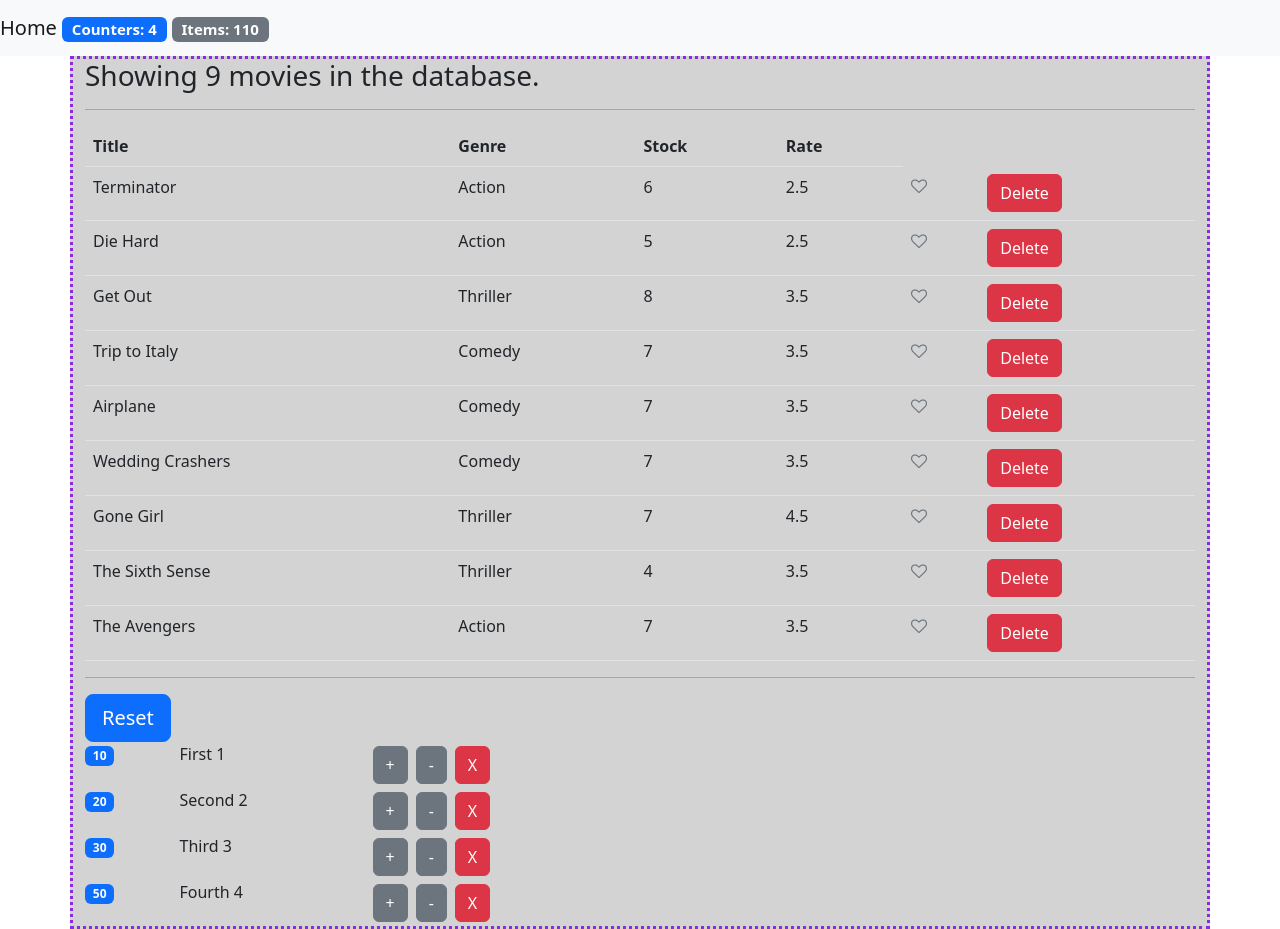
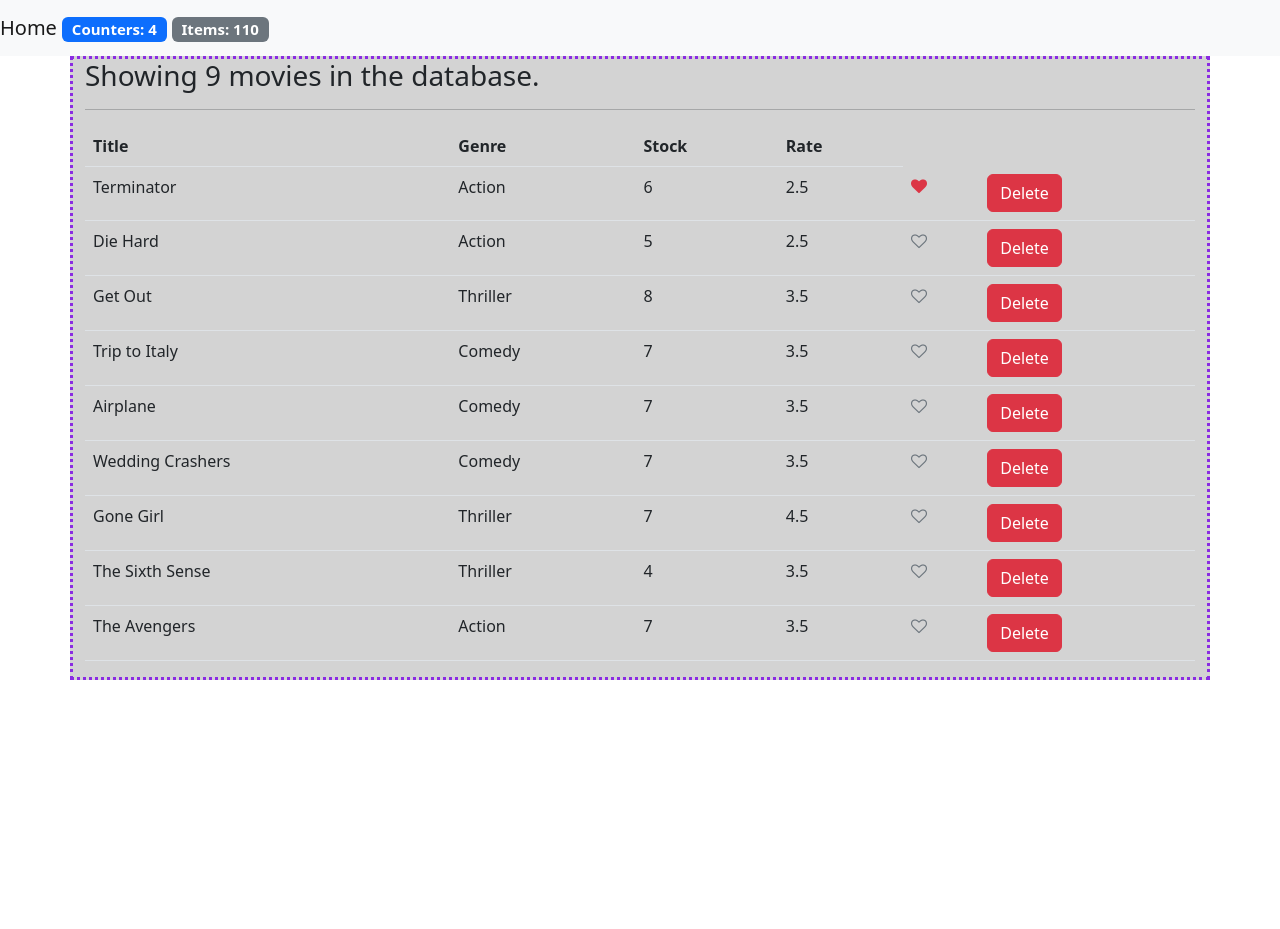
Before and after one commit to JerryHobby/react-playground, a React (Vite) app: page / in a window 1280 px wide. After the commit the page ends 800 px from the top, so only its background shows below. Built offline with nearby package versions, Linux system fonts and the light colour scheme.

Commit message:
finish like component

```diff
--- a/src/App.jsx
+++ b/src/App.jsx
@@ -1,8 +1,8 @@
 import React, { Component } from 'react';
 import NavBar from './components/navbar';
 import Counters from './components/counters';
-import {getGenres} from './services/fakeGenreService';
-import { getMovies, deleteMovie} from './services/fakeMovieService';
+import { getGenres } from './services/fakeGenreService';
+import { getMovies, deleteMovie } from './services/fakeMovieService';
 import Movies from './components/movies';
 import './App.css';
 
@@ -86,8 +86,9 @@ class App extends Component {
             genres={this.state.genres}
             movies={this.state.movies}
             onDelete={this.handleDeleteMovie}
-            onFavorite={this.handleFavorite}
+            onLiked={this.handleLiked}
           />
+          {/*
           <hr></hr>
           <Counters
             counters={counters}
@@ -96,11 +97,11 @@ class App extends Component {
             onIncrement={this.handleIncrement}
             onDecrement={this.handleDecrement}
           />
+          */}
         </main>
       </React.Fragment>
     );
   }
-
 
   handleDeleteMovie = (movie) => {
     const output = JSON.stringify(movie, null, 2);
@@ -109,17 +110,18 @@ class App extends Component {
     console.log(output);
 
     this.setState(this.state.movies);
-    }
+  };
 
+  handleLiked = (movie) => {
+    console.log('toggle liked');
 
-    handleFavorite = (movie) => {
+    const movies = [...this.state.movies];
+    const index = movies.indexOf(movie);
+    //movies[index] = { ...movies[index] };
+    movies[index].liked = !movies[index].liked;
 
-        movie.favorite = !movie.favorite;
-        console.log('mark favorite');
-
-        this.setState(this.state.movies);
-    }
-
+    this.setState({ movies });
+  };
 }
 
 export default App;
--- /dev/null
+++ b/src/components/common/like.jsx
@@ -0,0 +1,22 @@
+import React, { Component } from 'react';
+
+class Like extends Component {
+  render() {
+    if (this.props.liked == true) {
+      var likedClass = 'fa fa-heart text-danger';
+    } else {
+      var likedClass = 'fa fa-heart-o text-muted';
+    }
+
+    return (
+      <i
+        className={likedClass}
+        style={{ cursor: 'pointer' }}
+        aria-hidden="true"
+        onClick={() => this.props.onClick()}
+      ></i>
+    );
+  }
+}
+
+export default Like;
--- a/src/components/movies.jsx
+++ b/src/components/movies.jsx
@@ -1,19 +1,13 @@
-import React, { Component } from "react";
+import React, { Component } from 'react';
+import Like from './common/like';
 
 export default class Movies extends Component {
-
   render() {
-
-        return (
-            <React.Fragment>
-
-                {this.renderMovies()}
-            </React.Fragment>
-        );
+    return <React.Fragment>{this.renderMovies()}</React.Fragment>;
   }
 
   renderMovies() {
-      const { genres, movies, onDelete } = this.props;
+    const { movies, onDelete, onLiked } = this.props;
     //let buttonClasses = this.getButtonClasses();
 
     if (movies.length === 0) return <p>There are no movies!</p>;
@@ -21,7 +15,7 @@ export default class Movies extends Component {
     return (
       <div>
         <h3>Showing {movies.length} movies in the database.</h3>
-                <hr/>
+        <hr />
         <table className="table">
           <thead>
             <tr>
@@ -34,18 +28,22 @@ export default class Movies extends Component {
           </thead>
           <tbody>
             {movies.map((movie) => (
-
               <tr key={movie._id}>
                 <td>{movie.title}</td>
                 <td>{movie.genre.name}</td>
                 <td>{movie.numberInStock}</td>
                 <td>{movie.dailyRentalRate}</td>
                 <td>
-                               {this.showHeart(movie)}
+                  <Like liked={movie.liked} onClick={() => onLiked(movie)} />
                 </td>
-
-                                <td><button className='btn btn-danger'
-                                    onClick={() => onDelete(movie)}>Delete</button></td>
+                <td>
+                  <button
+                    className="btn btn-danger"
+                    onClick={() => onDelete(movie)}
+                  >
+                    Delete
+                  </button>
+                </td>
               </tr>
             ))}
           </tbody>
@@ -53,22 +51,4 @@ export default class Movies extends Component {
       </div>
     );
   }
-
-
-  showHeart(movie) {
-const { onFavorite } = this.props;
-    if(movie.favorite ==  true) {
-    return(
-    <i class="fa fa-heart text-danger" aria-hidden="true"
-       onClick={() => this.props.onFavorite(movie)}>
-      </i>
-    );
-    } else {
-    return(
-    <i  class="fa fa-heart-o text-muted" aria-hidden="true"
-       onClick={() => this.props.onFavorite(movie)}>
-      </i>
-      );
 }
-  }
-}
--- a/src/services/fakeMovieService.js
+++ b/src/services/fakeMovieService.js
@@ -1,79 +1,79 @@
-import * as genresAPI from "./fakeGenreService";
+import * as genresAPI from './fakeGenreService';
 
 const movies = [
   {
-    _id: "5b21ca3eeb7f6fbccd471815",
-    title: "Terminator",
-    genre: { _id: "5b21ca3eeb7f6fbccd471818", name: "Action" },
-    favorite: false,
+    _id: '5b21ca3eeb7f6fbccd471815',
+    title: 'Terminator',
+    genre: { _id: '5b21ca3eeb7f6fbccd471818', name: 'Action' },
+    liked: true,
     numberInStock: 6,
     dailyRentalRate: 2.5,
-    publishDate: "2018-01-03T19:04:28.809Z"
+    publishDate: '2018-01-03T19:04:28.809Z',
   },
   {
-    _id: "5b21ca3eeb7f6fbccd471816",
-    title: "Die Hard",
-    genre: { _id: "5b21ca3eeb7f6fbccd471818", name: "Action" },
-    favorite: false,
+    _id: '5b21ca3eeb7f6fbccd471816',
+    title: 'Die Hard',
+    genre: { _id: '5b21ca3eeb7f6fbccd471818', name: 'Action' },
+    liked: false,
     numberInStock: 5,
-    dailyRentalRate: 2.5
+    dailyRentalRate: 2.5,
   },
   {
-    _id: "5b21ca3eeb7f6fbccd471817",
-    title: "Get Out",
-    genre: { _id: "5b21ca3eeb7f6fbccd471820", name: "Thriller" },
-     favorite: false,
-   numberInStock: 8,
-    dailyRentalRate: 3.5
+    _id: '5b21ca3eeb7f6fbccd471817',
+    title: 'Get Out',
+    genre: { _id: '5b21ca3eeb7f6fbccd471820', name: 'Thriller' },
+    liked: false,
+    numberInStock: 8,
+    dailyRentalRate: 3.5,
   },
   {
-    _id: "5b21ca3eeb7f6fbccd471819",
-    title: "Trip to Italy",
-    genre: { _id: "5b21ca3eeb7f6fbccd471814", name: "Comedy" },
-    favorite: false,
+    _id: '5b21ca3eeb7f6fbccd471819',
+    title: 'Trip to Italy',
+    genre: { _id: '5b21ca3eeb7f6fbccd471814', name: 'Comedy' },
+    liked: false,
     numberInStock: 7,
-    dailyRentalRate: 3.5
+    dailyRentalRate: 3.5,
   },
   {
-    _id: "5b21ca3eeb7f6fbccd47181a",
-    title: "Airplane",
-    genre: { _id: "5b21ca3eeb7f6fbccd471814", name: "Comedy" },
-    favorite: false,
+    _id: '5b21ca3eeb7f6fbccd47181a',
+    title: 'Airplane',
+    genre: { _id: '5b21ca3eeb7f6fbccd471814', name: 'Comedy' },
+    liked: false,
     numberInStock: 7,
-    dailyRentalRate: 3.5
+    dailyRentalRate: 3.5,
   },
   {
-    _id: "5b21ca3eeb7f6fbccd47181b",
-    title: "Wedding Crashers",
-    genre: { _id: "5b21ca3eeb7f6fbccd471814", name: "Comedy" },
-    favorite: false,
+    _id: '5b21ca3eeb7f6fbccd47181b',
+    title: 'Wedding Crashers',
+    genre: { _id: '5b21ca3eeb7f6fbccd471814', name: 'Comedy' },
+    liked: false,
     numberInStock: 7,
-    dailyRentalRate: 3.5
+    dailyRentalRate: 3.5,
   },
   {
-    _id: "5b21ca3eeb7f6fbccd47181e",
-    title: "Gone Girl",
-    genre: { _id: "5b21ca3eeb7f6fbccd471820", name: "Thriller" },
-    favorite: false,
+    _id: '5b21ca3eeb7f6fbccd47181e',
+    title: 'Gone Girl',
+    genre: { _id: '5b21ca3eeb7f6fbccd471820', name: 'Thriller' },
+    liked: false,
     numberInStock: 7,
-    dailyRentalRate: 4.5
+    dailyRentalRate: 4.5,
   },
   {
-    _id: "5b21ca3eeb7f6fbccd47181f",
-    title: "The Sixth Sense",
-    genre: { _id: "5b21ca3eeb7f6fbccd471820", name: "Thriller" },
-    favorite: false,
+    _id: '5b21ca3eeb7f6fbccd47181f',
+    title: 'The Sixth Sense',
+    genre: { _id: '5b21ca3eeb7f6fbccd471820', name: 'Thriller' },
+    liked: false,
     numberInStock: 4,
-    dailyRentalRate: 3.5
+    dailyRentalRate: 3.5,
   },
   {
-    _id: "5b21ca3eeb7f6fbccd471821",
-    title: "The Avengers",
-    genre: { _id: "5b21ca3eeb7f6fbccd471818", name: "Action" },
-    favorite: false,
+    _id: '5b21ca3eeb7f6fbccd471821',
+    title: 'The Avengers',
+    genre: { _id: '5b21ca3eeb7f6fbccd471818', name: 'Action' },
+    liked: false,
     numberInStock: 7,
-    dailyRentalRate: 3.5
-  }
+    dailyRentalRate: 3.5,
+  },
 ];
 
 export function getMovies() {
@@ -81,13 +81,13 @@ export function getMovies() {
 }
 
 export function getMovie(id) {
-  return movies.find(m => m._id === id);
+  return movies.find((m) => m._id === id);
 }
 
 export function saveMovie(movie) {
-  let movieInDb = movies.find(m => m._id === movie._id) || {};
+  let movieInDb = movies.find((m) => m._id === movie._id) || {};
   movieInDb.name = movie.name;
-  movieInDb.genre = genresAPI.genres.find(g => g._id === movie.genreId);
+  movieInDb.genre = genresAPI.genres.find((g) => g._id === movie.genreId);
   movieInDb.numberInStock = movie.numberInStock;
   movieInDb.dailyRentalRate = movie.dailyRentalRate;
 
@@ -100,7 +100,7 @@ export function saveMovie(movie) {
 }
 
 export function deleteMovie(id) {
-  let movieInDb = movies.find(m => m._id === id);
+  let movieInDb = movies.find((m) => m._id === id);
   movies.splice(movies.indexOf(movieInDb), 1);
   return movieInDb;
 }
```
Lines whose indentation alone changed are shown as unchanged.
